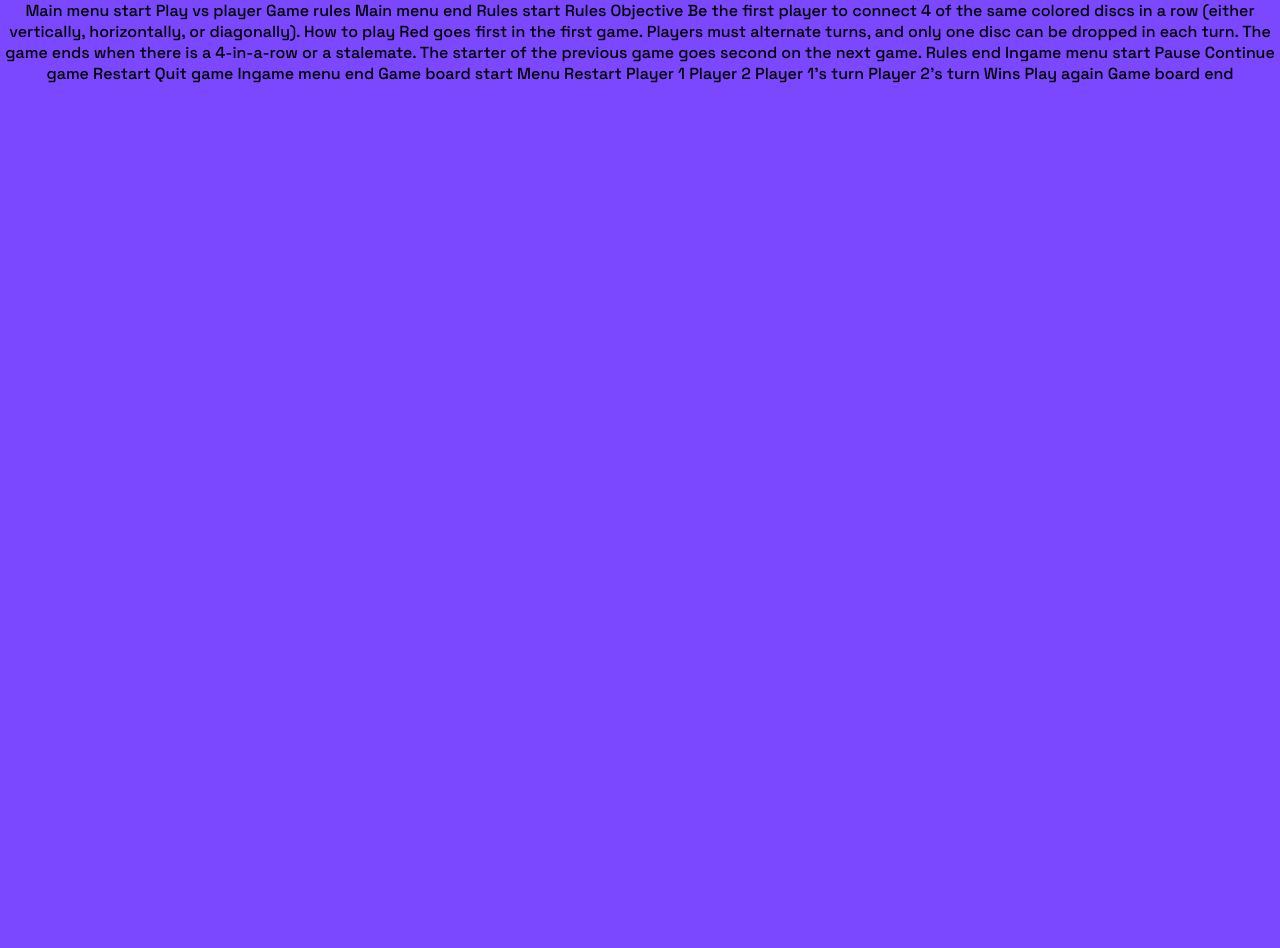
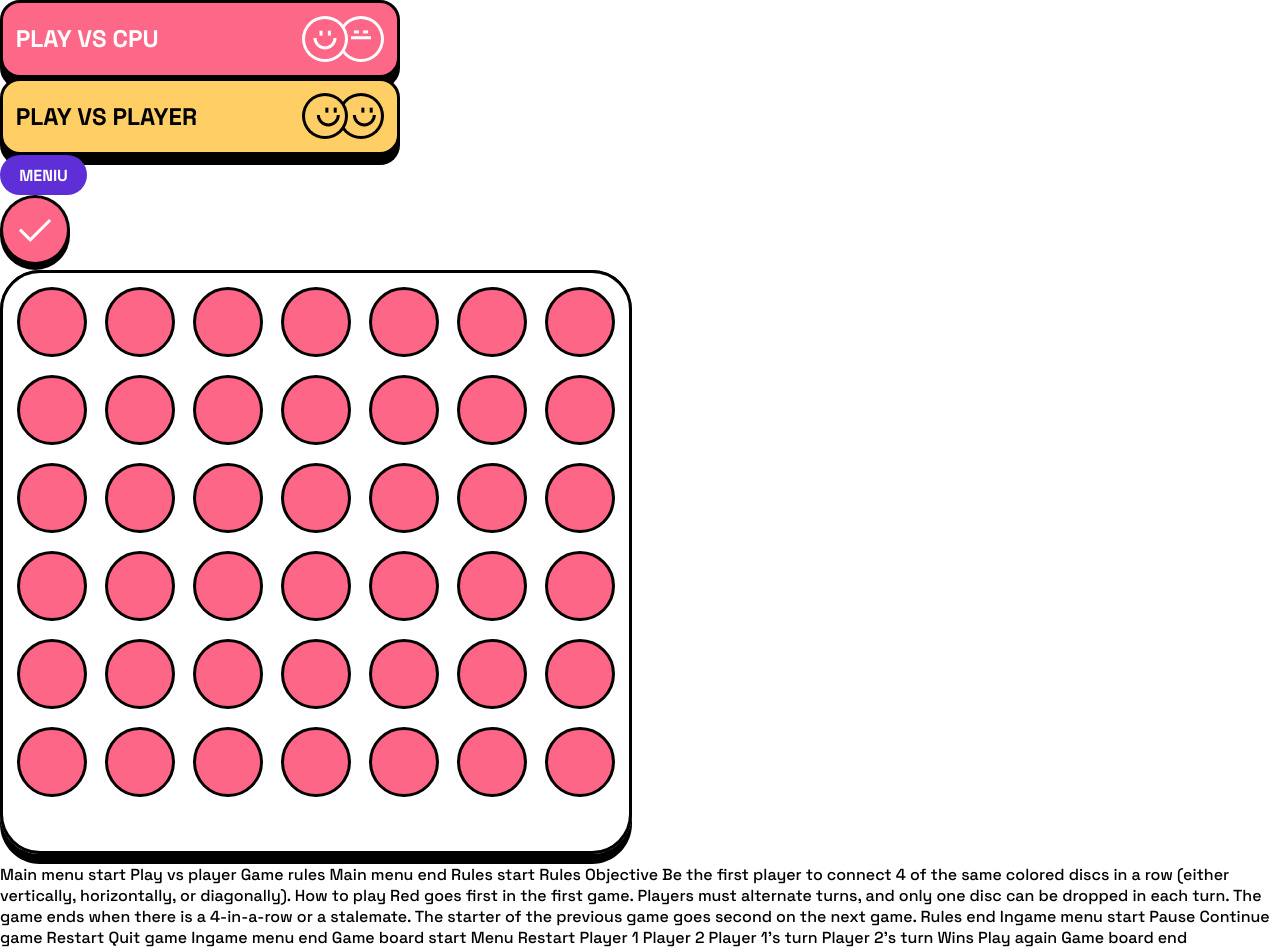
Before and after one commit to RaimondasSileikis/connect-four-game, a React (Create React App) app: page / in a window 1280 px wide. Before the commit the page ends 800 px from the top, so only its background shows below. Built offline with nearby package versions, Linux system fonts and the light colour scheme.

Commit message:
css btn dashboard

```diff
--- a/src/App.jsx
+++ b/src/App.jsx
@@ -1,9 +1,20 @@
-import './App.css';
+// import './App.css';
 import './styles/index.scss';
-
+import BtnPlayVsCpu from './components/BtnPlayVsCpu'
+import BtnPlayVsPlayer from './components/BtnPlayVsPlayer';
+import BtnMenu from './components/BtnMenu';
+import BtnCheck from './components/BtnCheck';
+import Dashboard from './components/Dashboard';
 function App() {
   return (
     <div className="App">
+
+
+    <BtnPlayVsCpu/>
+    <BtnPlayVsPlayer/>
+    <BtnMenu/>
+    <BtnCheck/>
+    <Dashboard/>
 
    Main menu start
 
--- /dev/null
+++ b/src/components/BtnCheck.jsx
@@ -0,0 +1,14 @@
+import icon_check from '../assets/images/icon-check.svg';
+import icon_check_hover from '../assets/images/icon-check-hover.svg';
+
+export default function BtnCheck() {
+
+    return (
+
+    <div className='btn-check'>
+        <img src={icon_check} alt="Button player vs player" />
+        <img src={icon_check_hover} alt="Button player vs player" />
+    </div>
+
+    )
+};
--- /dev/null
+++ b/src/components/BtnMenu.jsx
@@ -0,0 +1,10 @@
+export default function BtnMenu() {
+
+    return (
+
+    <div className='btn-menu'>
+        <h4>meniu</h4>
+    </div>
+
+    )
+};
--- /dev/null
+++ b/src/components/BtnPlayVsCpu.jsx
@@ -0,0 +1,13 @@
+import player_vs_cpu from '../assets/images/player-vs-cpu.svg';
+
+export default function BtnPlayVsCpu() {
+
+    return (
+
+    <div className='btn-play bg-red text-white flex-space-between'>
+        <h2>play vs cpu</h2>
+        <img src={player_vs_cpu} alt="Button player vs cpu" />
+    </div>
+
+    )
+};
--- /dev/null
+++ b/src/components/BtnPlayVsPlayer.jsx
@@ -0,0 +1,13 @@
+import player_vs_player from '../assets/images/player-vs-player.svg';
+
+export default function BtnPlayVsPlayer() {
+
+    return (
+
+    <div className='btn-play bg-yellow flex-space-between'>
+        <h2>play vs player</h2>
+        <img src={player_vs_player} alt="Button player vs player" />
+    </div>
+
+    )
+};
--- /dev/null
+++ b/src/components/Dashboard.jsx
@@ -0,0 +1,94 @@
+
+
+import icon_check from '../assets/images/icon-check.svg';
+import icon_check_hover from '../assets/images/icon-check-hover.svg';
+
+
+import player_vs_player from '../assets/images/player-vs-player.svg';
+import cpu from '../assets/images/cpu.svg';
+import you from '../assets/images/you.svg';
+import counter_red_large from '../assets/images/counter-red-large.svg';
+import counter_red_small from '../assets/images/counter-red-small.svg';
+import counter_yellow_large from '../assets/images/counter-yellow-large.svg';
+import counter_yellow_small from '../assets/images/counter-yellow-small.svg';
+
+import marker_red from '../assets/images/marker-red.svg';
+import marker_yellow from '../assets/images/marker-yellow.svg';
+import player_one from '../assets/images/player-one.svg';
+import player_two from '../assets/images/player-two.svg';
+import player_vs_cpu from '../assets/images/player-vs-cpu.svg';
+
+import turn_background_red from '../assets/images/turn-background-red.svg';
+import turn_background_yellow from '../assets/images/turn-background-yellow.svg';
+
+
+import board_layer_black_large from '../assets/images/board-layer-black-large.svg';
+import board_layer_white_large from '../assets/images/board-layer-white-large.svg';
+
+
+
+
+
+export default function Dashboard() {
+
+    return (
+<>
+    <div className='dashboard flex'>
+        <img className='d1' src={board_layer_black_large} alt="Dashboard" />
+        <img className='d2' src={board_layer_white_large} alt="Dashboard" />
+        {/* <img src={counter_red_large} alt="Counter red" /> */}
+
+
+    <div className='counters'>
+    <img src={counter_red_large} alt="Counter red" />
+    <img src={counter_red_large} alt="Counter red" />
+    <img src={counter_red_large} alt="Counter red" />
+    <img src={counter_red_large} alt="Counter red" />
+    <img src={counter_red_large} alt="Counter red" />
+    <img src={counter_red_large} alt="Counter red" />
+    <img src={counter_red_large} alt="Counter red" />
+
+    <img src={counter_red_large} alt="Counter red" />
+    <img src={counter_red_large} alt="Counter red" />
+    <img src={counter_red_large} alt="Counter red" />
+    <img src={counter_red_large} alt="Counter red" />
+    <img src={counter_red_large} alt="Counter red" />
+    <img src={counter_red_large} alt="Counter red" />
+    <img src={counter_red_large} alt="Counter red" />
+    <img src={counter_red_large} alt="Counter red" />
+    <img src={counter_red_large} alt="Counter red" />
+    <img src={counter_red_large} alt="Counter red" />
+    <img src={counter_red_large} alt="Counter red" />
+    <img src={counter_red_large} alt="Counter red" />
+    <img src={counter_red_large} alt="Counter red" />
+    <img src={counter_red_large} alt="Counter red" />
+    <img src={counter_red_large} alt="Counter red" />
+    <img src={counter_red_large} alt="Counter red" />
+    <img src={counter_red_large} alt="Counter red" />
+    <img src={counter_red_large} alt="Counter red" />
+    <img src={counter_red_large} alt="Counter red" />
+    <img src={counter_red_large} alt="Counter red" />
+    <img src={counter_red_large} alt="Counter red" />
+    <img src={counter_red_large} alt="Counter red" />
+    <img src={counter_red_large} alt="Counter red" />
+    <img src={counter_red_large} alt="Counter red" />
+    <img src={counter_red_large} alt="Counter red" />
+    <img src={counter_red_large} alt="Counter red" />
+    <img src={counter_red_large} alt="Counter red" />
+    <img src={counter_red_large} alt="Counter red" />
+    <img src={counter_red_large} alt="Counter red" />
+    <img src={counter_red_large} alt="Counter red" />
+    <img src={counter_red_large} alt="Counter red" />
+    <img src={counter_red_large} alt="Counter red" />
+    <img src={counter_red_large} alt="Counter red" />
+    <img src={counter_red_large} alt="Counter red" />
+    <img src={counter_red_large} alt="Counter red" />
+
+
+
+    </div>
+
+    </div>
+</>
+    )
+};
--- a/src/styles/base/_utility.scss
+++ b/src/styles/base/_utility.scss
@@ -1,6 +1,13 @@
 .flex {
     display: flex;
     gap: var(--gap, 1rem);
+}
+
+.flex-center {
+    justify-content: center;
+}
+.flex-space-between {
+    justify-content:space-between;
 }
 
 .flow > *:where(:not(:first-child)) {
@@ -31,13 +38,13 @@
 }
 
 .bg-white { background-color: hsl( var(--clr-white) );}
-.bg-dark { background-color: hsl( var(--clr-dark) );}
-.bg-accent-dark { background-color: hsl( var(--clr-accent-dark) );}
-.bg-accent-light { background-color: hsl( var(--clr-accent-light) );}
+.bg-dark { background-color: hsl( var(--clr-black) );}
+.bg-blue-dark { background-color: hsl( var(--clr-blue-dark) );}
+.bg-blue-light { background-color: hsl( var(--clr-blue-light) );}
 .bg-red { background-color: hsl( var(--clr-red) );}
 .bg-yellow { background-color: hsl( var(--clr-yellow) );}
 
 .text-white { color: hsl( var(--clr-white) );}
-.text-dark { color: hsl( var(--clr-dark) );}
+.text-dark { color: hsl( var(--clr-black) );}
 
 .uppercase{ text-transform: uppercase;}
--- a/src/styles/base/_variables.scss
+++ b/src/styles/base/_variables.scss
@@ -1,16 +1,16 @@
 :root {
     --clr-white: 0 0% 100%;
-    --clr-dark: 0 0% 0%;
-    --clr-accent-dark: 257 67% 51%;
-    --clr-accent-light: 257 100% 64%;
+    --clr-black: 0 0% 0%;
+    --clr-blue-dark: 257 67% 51%;
+    --clr-blue-light: 257 100% 64%;
 
     --clr-red: 347 97% 70%;
     --clr-yellow: 41 100% 70%;
 
     --ff: 'Space Grotesk', sans-serif;
 
-    --fs-600: 3.5rem; /*56 px*/
-    --fs-500: 1.5rem; /*24 px*/
-    --fs-400: 1.25rem;/*20 px*/
-    --fs-300: 1rem; /*16 px*/
+    --fs-600: 3.5rem;
+    --fs-500: 1.5rem;
+    --fs-400: 1.25rem;
+    --fs-300: 1rem;
 }
--- /dev/null
+++ b/src/styles/components/_buttons.scss
@@ -0,0 +1,45 @@
+.btn-play {
+    display: flex;
+    align-items: center;
+    width: 25rem;
+    padding: 0.8em;
+    text-transform: uppercase;
+    border: 3px solid hsl( var(--clr-black) );
+    box-shadow: 0px 10px 0px hsl( var(--clr-black) );
+    border-radius: 1.25rem;
+}
+.btn-play:hover {
+    box-shadow: 0px 10px 0px hsl( var(--clr-blue-dark) );
+}
+
+.btn-menu {
+    display: flex;
+    align-items: center;
+    justify-content: center;
+    width: fit-content;
+    text-transform: uppercase;
+    padding: 0.6em 1.2em;
+    border-radius: 1.25rem;
+    color:hsl( var(--clr-white) ) ;
+    background-color: hsl( var(--clr-blue-dark) );
+}
+
+.btn-menu:hover {
+    background-color: hsl( var(--clr-red) );
+}
+
+.btn-check :first-child {
+    display: block;
+
+}
+.btn-check :last-child {
+    display: none;
+}
+
+.btn-check:hover :last-child {
+    display: block;
+}
+
+.btn-check:hover :first-child {
+    display: none;
+}
--- /dev/null
+++ b/src/styles/components/_dashboard.scss
@@ -0,0 +1,24 @@
+.dashboard .d1 {
+    z-index: -1;
+    position: relative;
+}
+
+.dashboard .d2 {
+    z-index: 100;
+    position: absolute;
+}
+.counters * {
+    width: 88px;
+    height: 88px;
+
+
+}
+
+.counters {
+    display: grid;
+    width: 632px;
+    margin-top: 0rem;
+    padding: 0.5rem;
+    grid-template-columns: repeat(7, 1fr);
+    position: absolute;
+}
--- a/src/styles/index.scss
+++ b/src/styles/index.scss
@@ -2,3 +2,6 @@
 @import '/src/styles/base/variables.scss';
 @import '/src/styles/base/utility';
 @import '/src/styles/base/common';
+
+@import '/src/styles/components/buttons';
+@import '/src/styles/components/dashboard';
```
Also changed, not shown: src/assets/images/icon-check-hover.svg (added).
